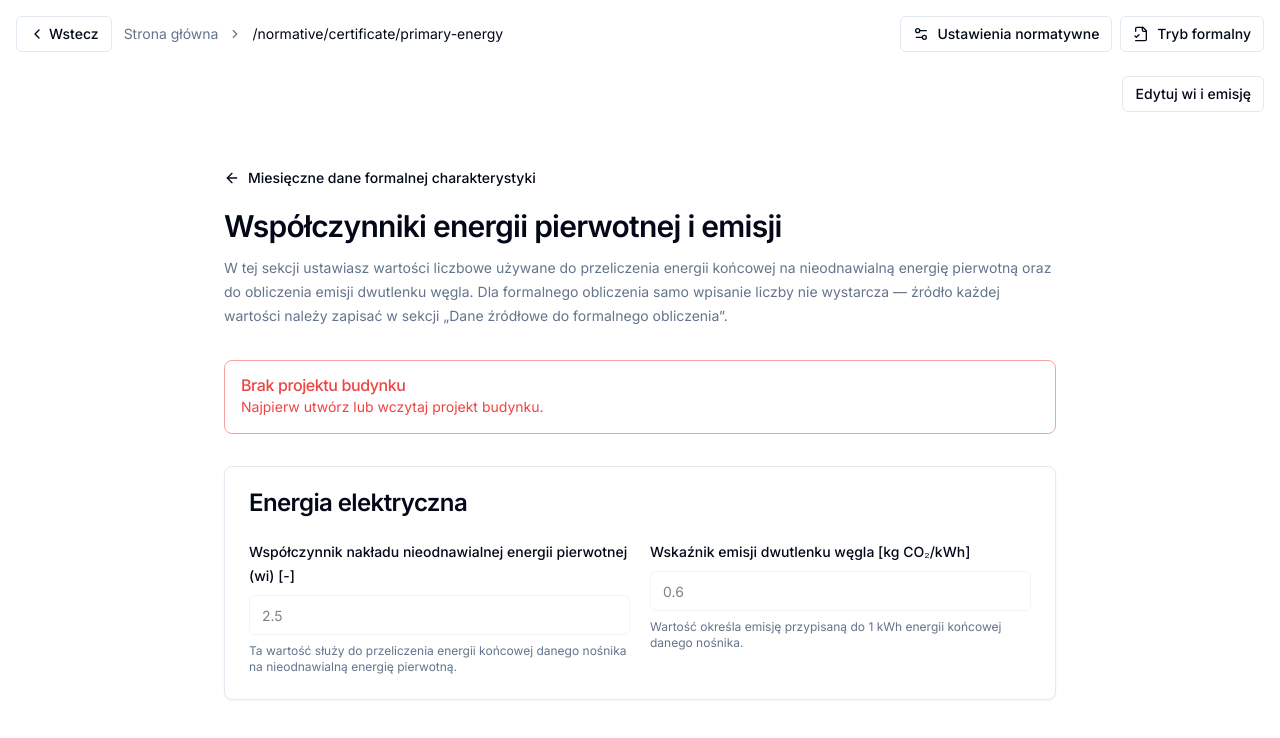
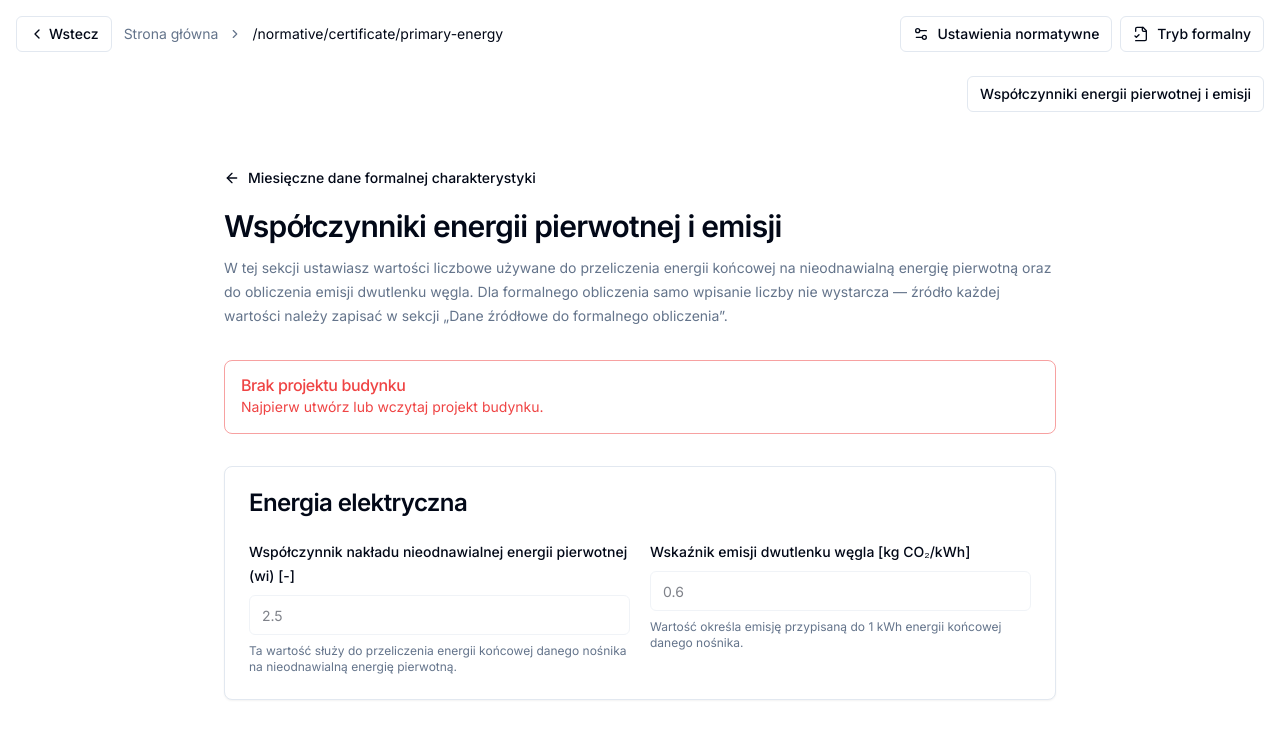
Before and after one commit to kglapin/EnergoLiczydlo, a Next.js app in the folder frontend/: page /normative/certificate/primary-energy in a window 1280 px wide. Shown: the top 738 px of the page. Built offline with nearby package versions, Linux system fonts and the light colour scheme.

Commit message:
Doprecyzowanie nawigacji danych świadectwa

```diff
--- a/frontend/app/normative/certificate/layout.tsx
+++ b/frontend/app/normative/certificate/layout.tsx
@@ -7,7 +7,9 @@ export default function CertificateSettingsLayout({ children }: { children: Reac
     <>
       <div className="container mx-auto flex justify-end px-4 pt-2">
         <Button variant="outline" size="sm" asChild>
-          <Link href="/normative/certificate/primary-energy">Edytuj wi i emisję</Link>
+          <Link href="/normative/certificate/primary-energy">
+            Współczynniki energii pierwotnej i emisji
+          </Link>
         </Button>
       </div>
       {children}
```
